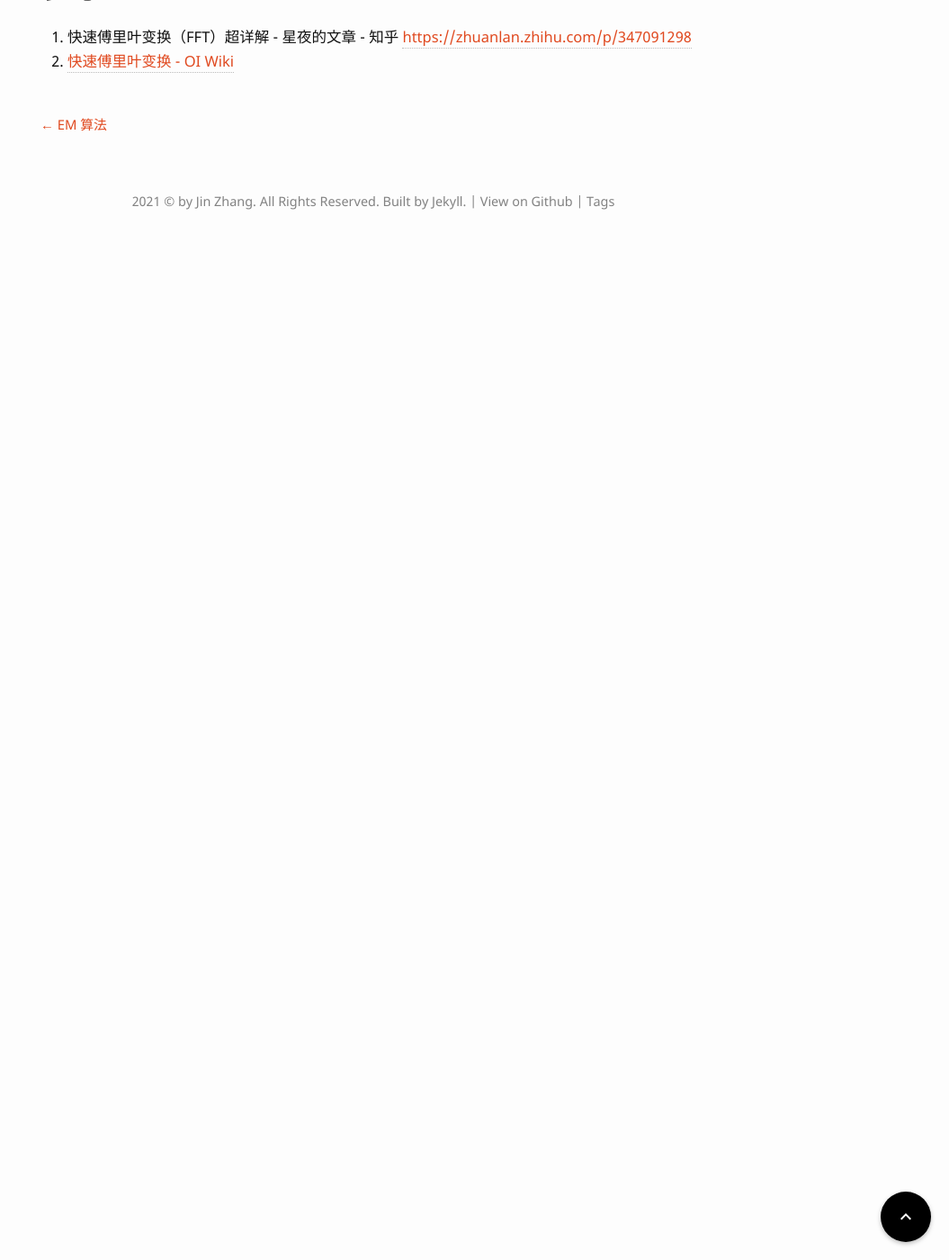
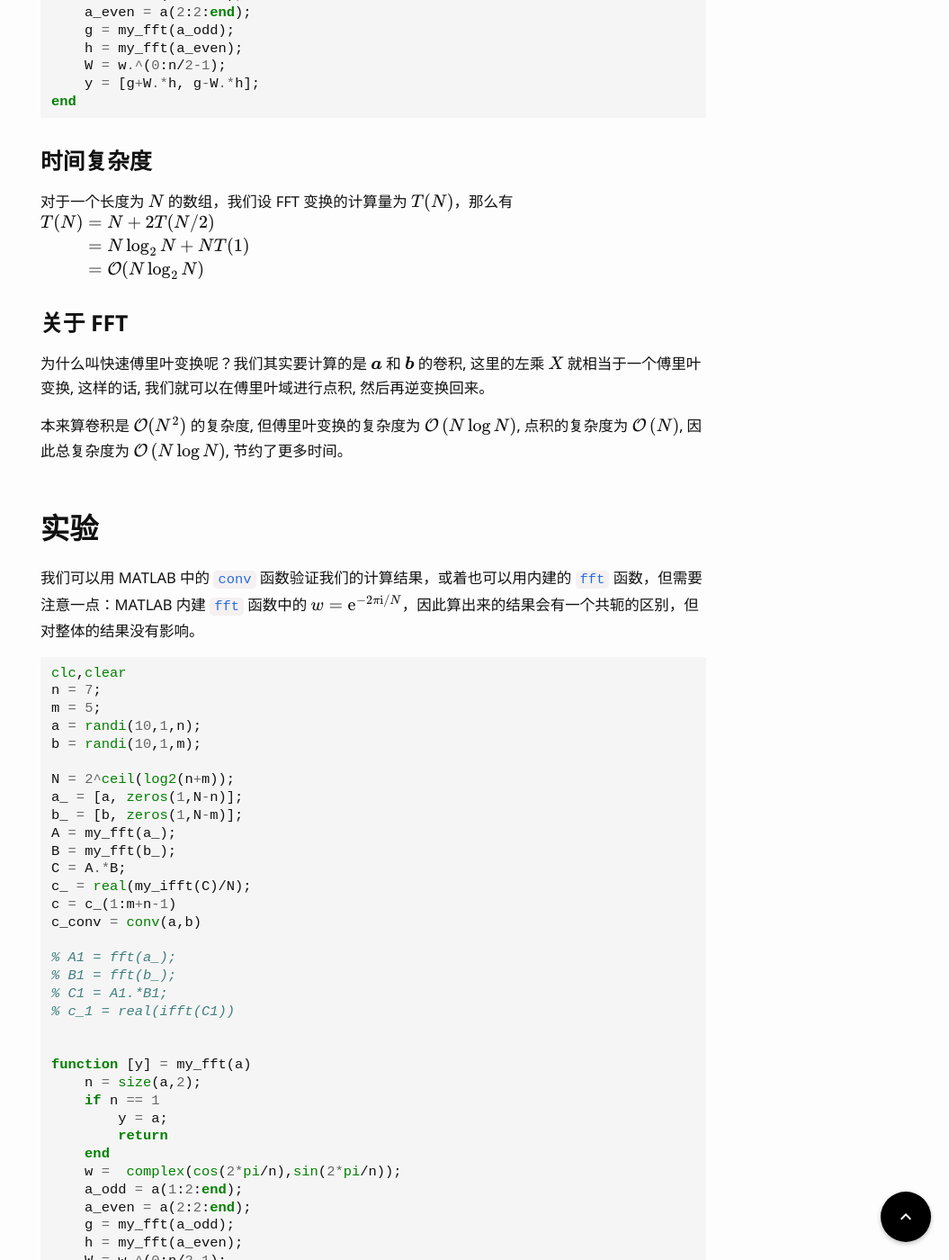
Before and after one commit to Theigrams/zjblog, a Jekyll site: the page built from _posts/2021-10-27-fft.md, in a window 1280 px wide and 1400 px high, scrolled down 4825 px. Shown: the whole window at 90% size, without its empty margins (225-1280 px from the left). Built offline with Jekyll 4.4.1, drawn with Linux system fonts in a browser that asks for light colours; some web fonts are replaced; comment, search, counter and statistics services are not loaded; some of the changed text lies outside the part shown.

Commit message:
add fft code

````diff
--- a/_posts/2021-10-27-fft.md
+++ b/_posts/2021-10-27-fft.md
@@ -2,12 +2,12 @@
 layout: post
 comments: true
 title: "快速傅里叶变换"
-date: 2021-10-2 12:00:00
+date: 2021-10-27 12:00:00
 tags: Math
 typora-root-url: ../..
 ---
 
-> 其实 FFT 不难理解, 如果你没看懂, 只能说明写文章的人没写好。
+> 可能是最好理解的 FFT 教程。
 
 <!--more-->
 
@@ -305,9 +305,43 @@ f({\omega_N}^k)&=G\left( {\omega _N}^{2k} \right) +{\omega_N}^kH\left( {\omega _
 \end{aligned}
 $$
 
-可以看到 $G\left( {\omega_{N/2}}^{k-N/2} \right)$ 和 ${\omega_N}^{k-N/2}H\left( {\omega_{N/2}}^{k-N/2} \right)$ 的值在上一步已经算过了, 因此我们节省了一半的计算量, 而对于子问题 $G\left( {\omega_{N/2}}^{k-N/2} \right)$ 的计算, 我们可以继续使用上面的方法进行递归分治。
+可以看到 $G\left( {\omega_{N/2}}^{k-N/2} \right)$ 和 ${\omega_N}^{k-N/2}H\left( {\omega_{N/2}}^{k-N/2} \right)$ 的值在上一步已经算过了, 而对于子问题 $G\left( {\omega_{N/2}}^{k-N/2} \right)$ 的计算, 我们可以继续使用上面的方法进行递归分治。
 
-关于时间复杂度, 这个用语言讲起来比较麻烦, 看代码的话就很好理解了（代码可以看文末的链接）。简单来说有点类似于快速幂, 复杂度为 $\mathcal{O} \left( N\log N \right)$.
+
+
+### 代码实现
+
+MATLAB 代码的实现如下：
+
+```matlab
+function [y] = my_fft(a)
+    n = size(a,2);
+    if n == 1
+        y = a;
+        return
+    end
+    w =  complex(cos(2*pi/n),sin(2*pi/n));
+    a_odd = a(1:2:end);
+    a_even = a(2:2:end);
+    g = my_fft(a_odd);
+    h = my_fft(a_even);
+    W = w.^(0:n/2-1);
+    y = [g+W.*h, g-W.*h];
+end
+```
+
+
+
+### 时间复杂度
+
+ 对于一个长度为 $N$ 的数组，我们设 FFT 变换的计算量为 $T(N)$，那么有
+$$
+\begin{aligned}
+T(N)&=N+2T(N/2)\\
+&=N\log_2 N+ N T(1)\\
+&= \mathcal{O}(N\log_2 N)
+\end{aligned}
+$$
 
 ### 关于 FFT
 
@@ -315,6 +349,68 @@ $$
 
 本来算卷积是 $\mathcal{O} ( N^2)$ 的复杂度, 但傅里叶变换的复杂度为 $\mathcal{O} \left( N\log N \right)$, 点积的复杂度为 $\mathcal{O} \left( N\right)$, 因此总复杂度为 $\mathcal{O} \left( N\log N \right)$, 节约了更多时间。
 
+
+
+## 实验
+
+我们可以用 MATLAB 中的 `conv` 函数验证我们的计算结果，或着也可以用内建的 `fft` 函数，但需要注意一点：MATLAB 内建 `fft` 函数中的 $w=\mathrm{e}^{-2\pi\mathrm{i}/{N}}$，因此算出来的结果会有一个共轭的区别，但对整体的结果没有影响。
+
+```matlab
+clc,clear
+n = 7;
+m = 5;
+a = randi(10,1,n);
+b = randi(10,1,m);
+
+N = 2^ceil(log2(n+m));
+a_ = [a, zeros(1,N-n)];
+b_ = [b, zeros(1,N-m)];
+A = my_fft(a_);
+B = my_fft(b_);
+C = A.*B;
+c_ = real(my_ifft(C)/N);
+c = c_(1:m+n-1)
+c_conv = conv(a,b)
+
+% A1 = fft(a_);
+% B1 = fft(b_);
+% C1 = A1.*B1;
+% c_1 = real(ifft(C1))
+
+
+function [y] = my_fft(a)
+    n = size(a,2);
+    if n == 1
+        y = a;
+        return
+    end
+    w =  complex(cos(2*pi/n),sin(2*pi/n));
+    a_odd = a(1:2:end);
+    a_even = a(2:2:end);
+    g = my_fft(a_odd);
+    h = my_fft(a_even);
+    W = w.^(0:n/2-1);
+    y = [g+W.*h, g-W.*h];
+end
+
+function [y] = my_ifft(a)
+    n = size(a,2);
+    if n == 1
+        y = a;
+        return
+    end
+    w =  complex(cos(2*pi/n),-sin(2*pi/n));
+    a_odd = a(1:2:end);
+    a_even = a(2:2:end);
+    g = my_ifft(a_odd);
+    h = my_ifft(a_even);
+    W = w.^(0:n/2-1);
+    y = [g+W.*h, g-W.*h];
+end
+```
+
+
+
 ## 参考
 
 1. 快速傅里叶变换（FFT）超详解 - 星夜的文章 - 知乎 <https://zhuanlan.zhihu.com/p/347091298>
````
Also changed, not shown: other parts of _posts/2021-10-27-fft.md (+2 -2 lines).
